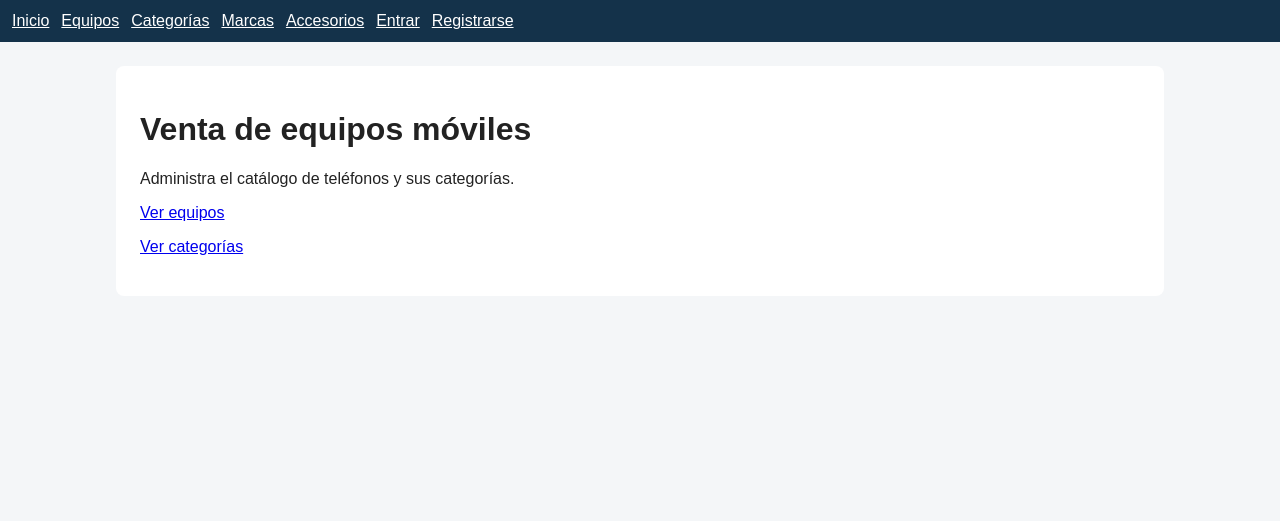
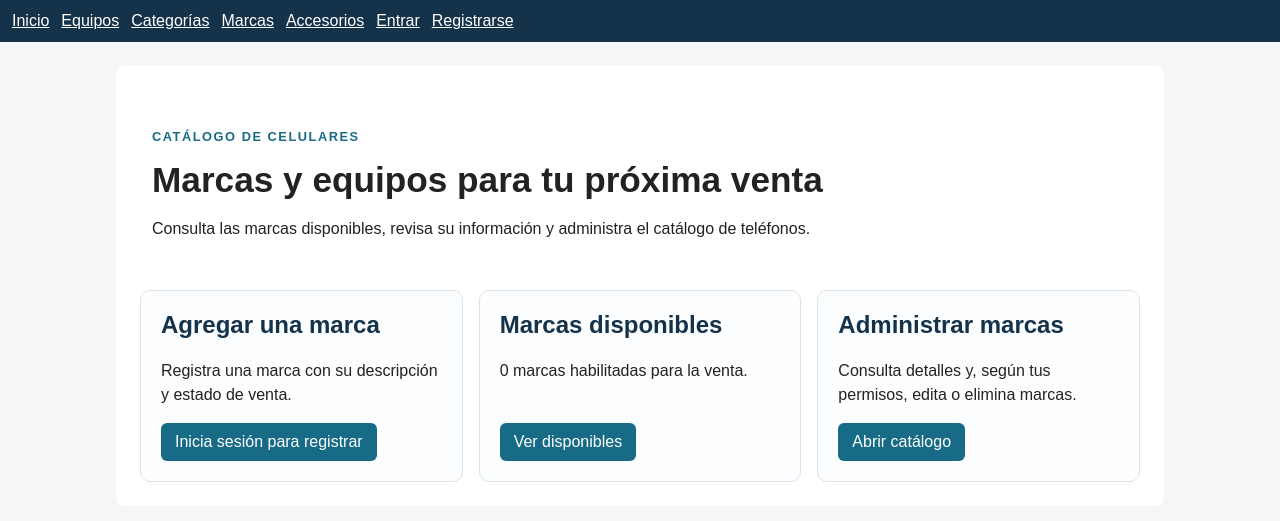
Before and after one commit to campanaisaac2020-lang/programacion-II-Isaac-Campa-a, a Django app: page / in a window 1280 px wide. Shown: the top 521 px of the page. Run offline with Django 5.2, Linux system fonts and the light colour scheme; data that the repository does not hold is empty.

Commit message:
Muestra acciones de marcas en inicio
Co-authored-by: Copilot <223556219+Copilot@users.noreply.github.com>

```diff
--- a/ventas/static/ventas/css/estilos.css
+++ b/ventas/static/ventas/css/estilos.css
@@ -1 +1,2 @@
 body{font-family:Arial,sans-serif;margin:0;background:#f4f6f8;color:#222}nav{display:flex;gap:12px;align-items:center;padding:12px;background:#14324a}nav a,nav span{color:white}nav form{margin:0}main{max-width:1000px;margin:24px auto;padding:24px;background:white;border-radius:8px}table{width:100%;border-collapse:collapse}th,td{border:1px solid #ddd;padding:8px;text-align:left}.messages{background:#dff0d8;padding:12px;list-style:none}.form-control,input,select,textarea{max-width:400px}
+.catalog-hero{padding:24px 12px 32px}.catalog-hero h1{font-size:2.2rem;margin:8px 0}.catalog-hero p{max-width:680px;line-height:1.6}.eyebrow{color:#176b87;font-size:.8rem;font-weight:bold;letter-spacing:.12em}.brand-actions{display:grid;grid-template-columns:repeat(auto-fit,minmax(220px,1fr));gap:16px}.brand-card{border:1px solid #dce4e9;border-radius:10px;padding:20px;background:#fbfdff}.brand-card h2{margin-top:0;color:#14324a}.brand-card p{min-height:48px;line-height:1.5}.action-link{display:inline-block;padding:10px 14px;border-radius:6px;background:#176b87;color:white;text-decoration:none}.action-link:hover{background:#104f66}
--- a/ventas/templates/ventas/home.html
+++ b/ventas/templates/ventas/home.html
@@ -1,7 +1,29 @@
 {% extends 'ventas/base.html' %}
 {% block content %}
-<h1>Venta de equipos móviles</h1>
-<p>Administra el catálogo de teléfonos y sus categorías.</p>
-<p><a href="{% url 'equipo_list' %}">Ver equipos</a></p>
-<p><a href="{% url 'categoria_list' %}">Ver categorías</a></p>
+<section class="catalog-hero">
+    <p class="eyebrow">CATÁLOGO DE CELULARES</p>
+    <h1>Marcas y equipos para tu próxima venta</h1>
+    <p>Consulta las marcas disponibles, revisa su información y administra el catálogo de teléfonos.</p>
+</section>
+<section class="brand-actions" aria-label="Acciones de marcas">
+    <article class="brand-card">
+        <h2>Agregar una marca</h2>
+        <p>Registra una marca con su descripción y estado de venta.</p>
+        {% if perms.ventas.add_marca %}
+            <a class="action-link" href="{% url 'marca_create' %}">Registrar marca</a>
+        {% else %}
+            <a class="action-link" href="{% url 'login' %}">Inicia sesión para registrar</a>
+        {% endif %}
+    </article>
+    <article class="brand-card">
+        <h2>Marcas disponibles</h2>
+        <p>{{ marcas_disponibles }} marcas habilitadas para la venta.</p>
+        <a class="action-link" href="{% url 'marca_disponibles' %}">Ver disponibles</a>
+    </article>
+    <article class="brand-card">
+        <h2>Administrar marcas</h2>
+        <p>Consulta detalles y, según tus permisos, edita o elimina marcas.</p>
+        <a class="action-link" href="{% url 'marca_list' %}">Abrir catálogo</a>
+    </article>
+</section>
 {% endblock %}
--- a/ventas/views/home_views.py
+++ b/ventas/views/home_views.py
@@ -1,4 +1,7 @@
 from django.shortcuts import render
+from ..models import Marca
 
 def home(request):
-    return render(request, 'ventas/home.html')
+    return render(request, 'ventas/home.html', {
+        'marcas_disponibles': Marca.objects.filter(disponible=True).count(),
+    })
```
Also changed, not shown: ventas/tests.py (+16 -0 lines).
